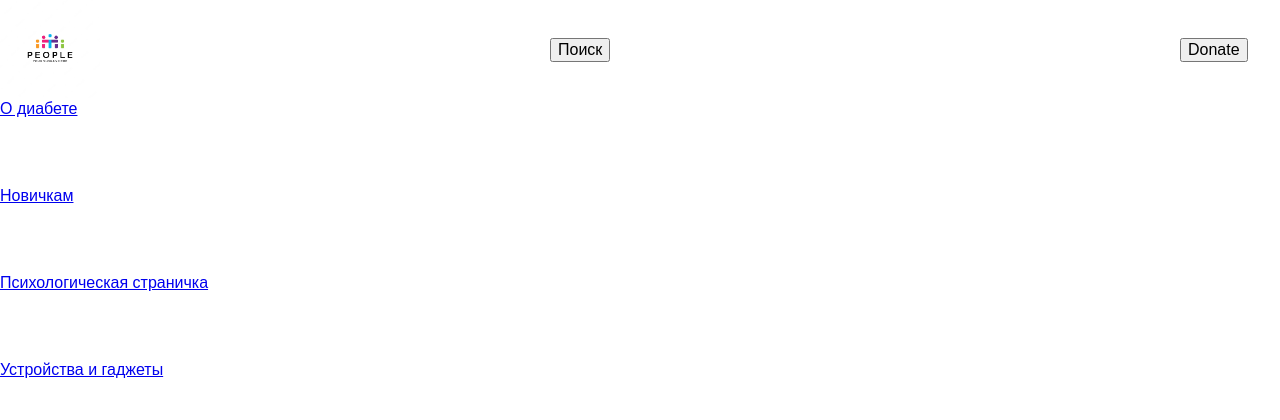
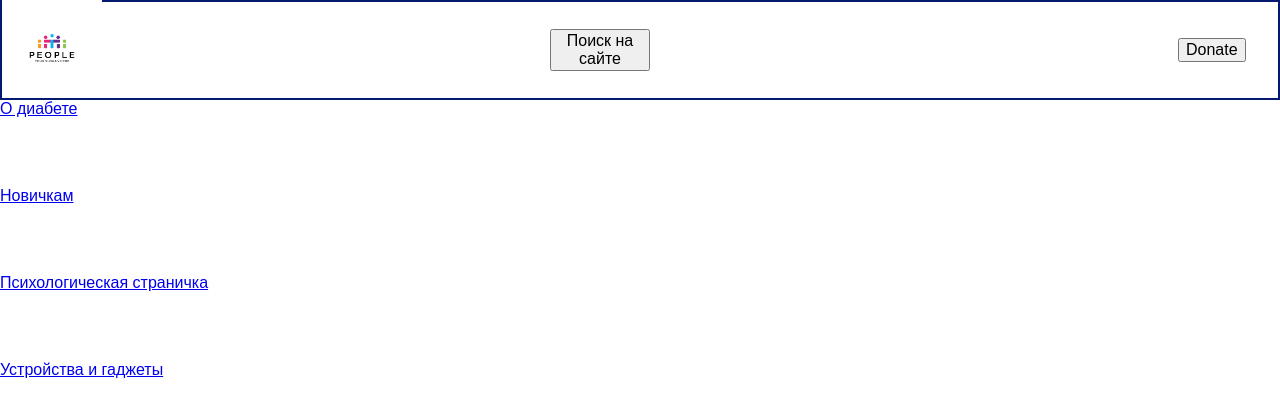
Before and after one commit to NataliNovi/DiaPeople, a PHP site: page / in a window 1280 px wide. Shown: the top 420 px of the page. Run offline with PHP 8.4, Linux system fonts and the light colour scheme.

Commit message:
header border

```diff
--- a/assets/styles/_index.scss
+++ b/assets/styles/_index.scss
@@ -21,6 +21,7 @@ body {
         display: flex;
         justify-content: space-between;
         align-items: center;
+        border: solid 2px $blue-background;
     }
 
     &__logo {
--- a/assets/styles/main-styles.css
+++ b/assets/styles/main-styles.css
@@ -39,6 +39,7 @@ body {
   display: flex;
   justify-content: space-between;
   align-items: center;
+  border: solid 2px #061971;
 }
 .container__logo {
   width: 20px;
--- a/index.html
+++ b/index.html
@@ -19,7 +19,7 @@
             </div>
 
             <div class = "container__button">
-                <button class = "button_search">Поиск</button>
+                <button class = "button_search">Поиск на сайте</button>
             </div>
 
             <div class = "container__button">
```
Also changed, not shown: 1 other file.
